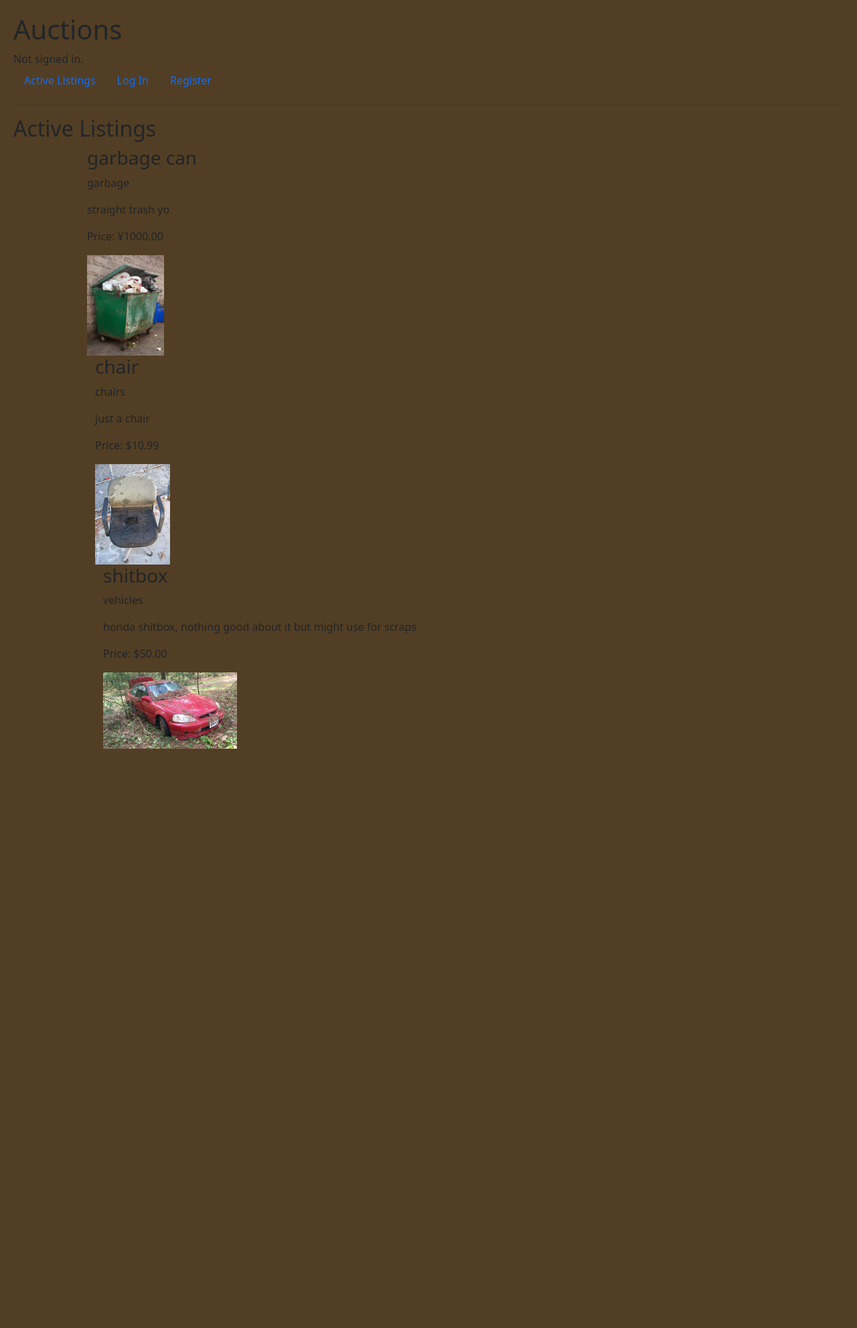
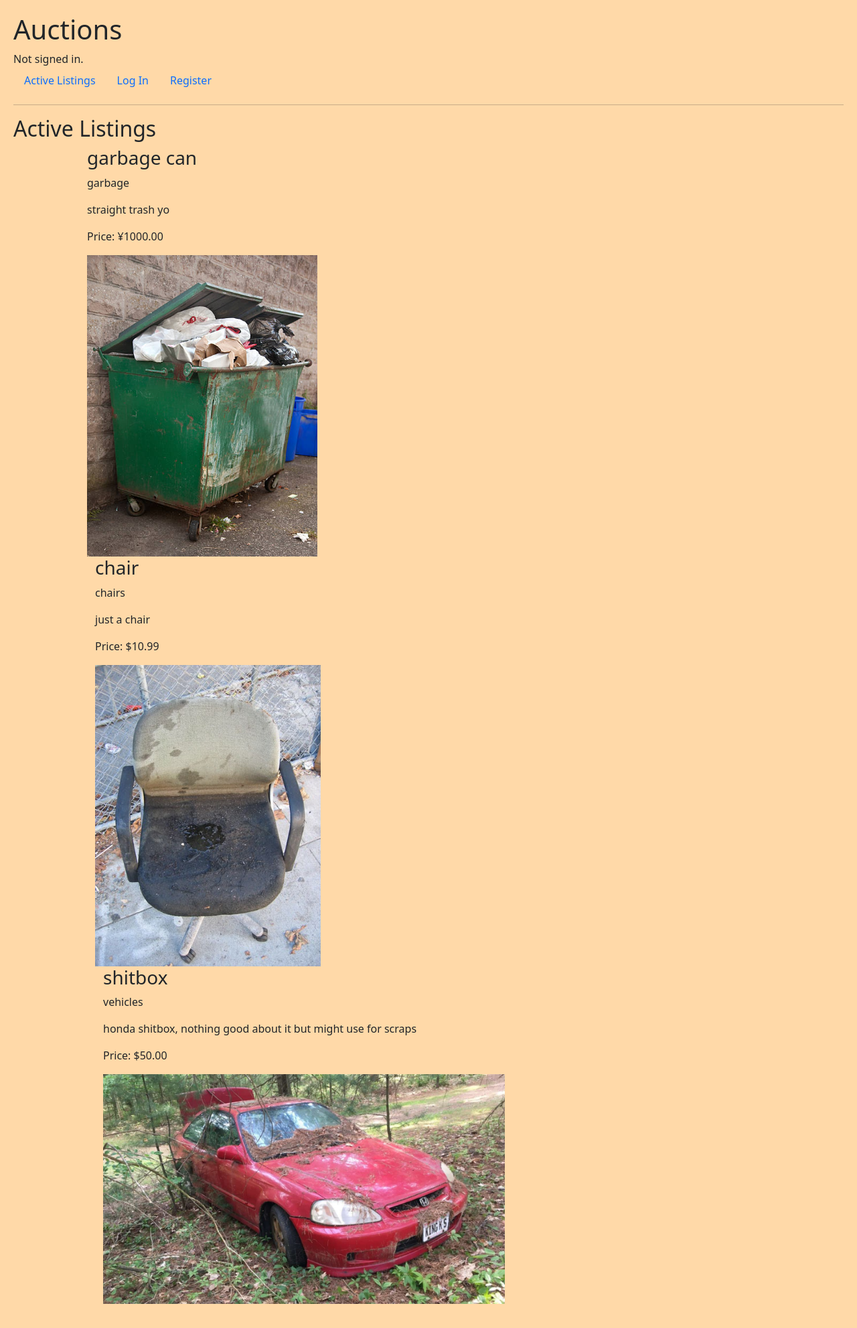
Before and after one commit to MaxK9999/commerce, a Django app: page / in a window 1280 px wide. Shown: the whole page at 67% size. Before the commit the page ends 1118 px from the top, so only its background shows below. Run offline with Django 3.2, Linux system fonts and the light colour scheme; data comes from the database, SQL or seed files in the repository; style sheets or scripts are compiled from the project's sources.

Commit message:
changed body background

```diff
--- a/auctions/static/auctions/styles.scss
+++ b/auctions/static/auctions/styles.scss
@@ -1,9 +1,9 @@
 body {
     padding: 20px;
-    background-color: rgb(82, 62, 36);
+    background-color: rgb(255, 217, 168);
 }
 
 .image-listing {
-    max-width: 200px;
-    max-height: 150px;
+    max-width: 600px;
+    max-height: 450px;
 }
```
